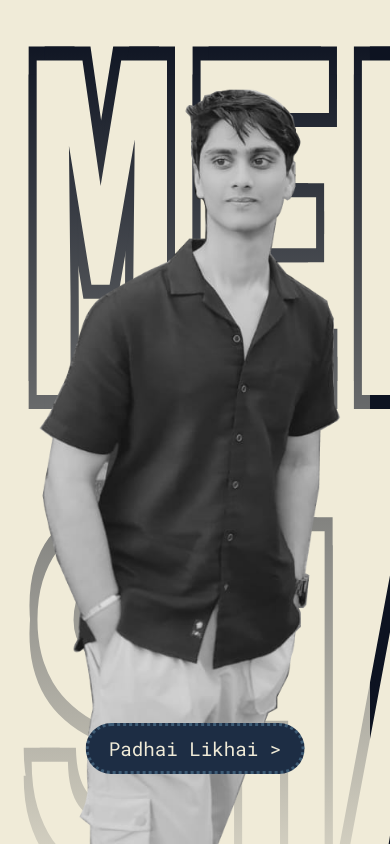
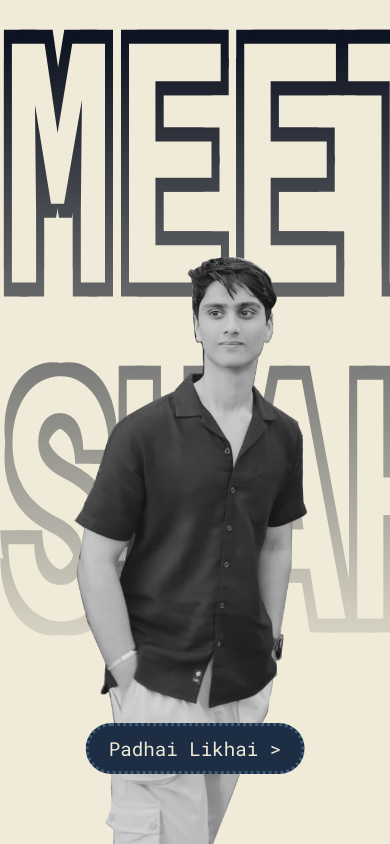
Before and after one commit to MeetCoding/portfoliov1, a plain HTML site: page index.html in a window 390 px wide. Drawn offline with Linux system fonts and the light colour scheme; a web font is replaced by a local one.

Commit message:
Design Changes

```diff
--- a/index.html
+++ b/index.html
@@ -23,7 +23,7 @@
         <h1 style="grid-area: 1 / 2 / 2 / 4;" class="title">Padhai Likhai</h1>
         <p style="grid-area: 2 / 1 / 3 / 2;" class="text">Completed my initial padhai likhai from SNK school of ICSE board in Rajkot, Gujarat</p>
         <p style="grid-area: 2 / 2 / 3 / 4;" class="text">Got coached and fudged at Allen Career Institute and then got into the college of Thomson building</p>
-        <p style="grid-area: 3 / 1 / 4 / 3;" class="text">Want to dig deep in electronics and communication technology and looking for durther study oportunities</p>
+        <p style="grid-area: 3 / 1 / 4 / 3;" class="text">Want to dig deep in electronics and communication technology and looking for further study oportunities</p>
         <a style="grid-area: 3 / 3 / 4 / 4;" href="#page3" class="next">Tech Stack ></a>
     </div>
     <div id="page3" class="page">
--- a/style.css
+++ b/style.css
@@ -9,17 +9,11 @@ html {
     --title-color: #748cab;
 }
 body {
-    background-color: var(--white);
+    background-color: var(--black);
     color: var(--white);
     font-family: "Roboto Mono", monospace;
     font-size: 1.2em;
     font-style: normal;
-}
-
-@media only screen and (max-width: 600px) {
-    .page {
-        padding-inline: 20px !important;
-    }
 }
 
 /* Adding fade in animation */
@@ -47,6 +41,15 @@ body {
     animation-timing-function: ease-in;
 }
 
+@keyframes slidein {
+    from {
+        transform: scale(50);
+    }
+    to {
+        transform: scale(1);
+    }
+}
+
 .page {
 
     /* Strething through the screen */
@@ -63,6 +66,9 @@ body {
     align-items: start;
     justify-content: center;
     padding-inline: 20vw;
+
+    animation-name: slidein;
+    animation-duration: 500ms;
 }
 
 .next {
@@ -124,7 +130,7 @@ body {
     position: relative;
 
     /* Setting the size */
-    width: 100%;
+    max-width: 100vw;
     text-align: center;
     font-size: 14em;
     line-height: 1em;
@@ -192,3 +198,15 @@ body {
     margin-block: 5px;
     color: var(--title-color);
 }
+
+@media only screen and (max-width: 600px) {
+    .page {
+        padding-inline: 20px;
+    }
+    .name {
+        font-size: 10em;
+    }
+    .dp {
+        height: 70vh;
+    }
+}
```
